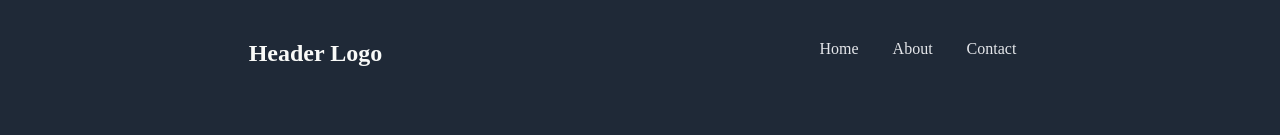
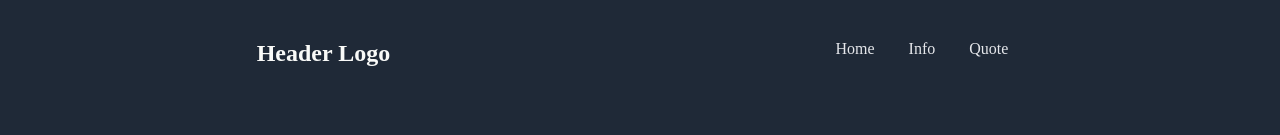
Before and after one commit to Maiorusergiu/Landingpage-Odinproject, a plain HTML site: page index.html in a window 1280 px wide. Shown: the top 135 px of the page. Drawn offline with Linux system fonts and the light colour scheme.

Commit message:
third commit

```diff
--- a/index.html
+++ b/index.html
@@ -10,14 +10,15 @@
 </head>
 <body>
 <div class="container">
-    <nav class="navigation">
+    <nav class="navigation" id="logo">
         <div class="logo">
         <h1>Header Logo</h1>
         </div>
         <div class="links">
-        <a href="#">Home</a>
-        <a href="#">About</a>
-        <a href="#">Contact</a>
+
+        <a href="#logo">Home</a>
+        <a href="#info">Info</a>
+        <a href="#quote">Quote</a>
         </div>
     </nav>
     <!--Start of section 1-->
@@ -40,7 +41,7 @@
     <!--Start of section 2-->
     <section class="section-2">
         <div class="section-2-first-div">
-        <h1 class="section-2-title">Some random informations.</h1>
+        <h1 class="section-2-title" id="info">Some random informations.</h1>
         </div>
         <div class="section-2-second-div">
             <div class="first-image">
@@ -67,7 +68,7 @@
  <!--Start of section 3-->
  <section class="section-3">
     <div class="section-3-div">
-        <p class="quote">
+        <p class="quote" id="quote">
             Lorem ipsum dolor sit amet, consectetur adipisicing elit.
              Obcaecati architecto est corporis animi ea nemo unde tenetur numquam!
               Autem, suscipit accusamus corrupti quae earum minima.
```
